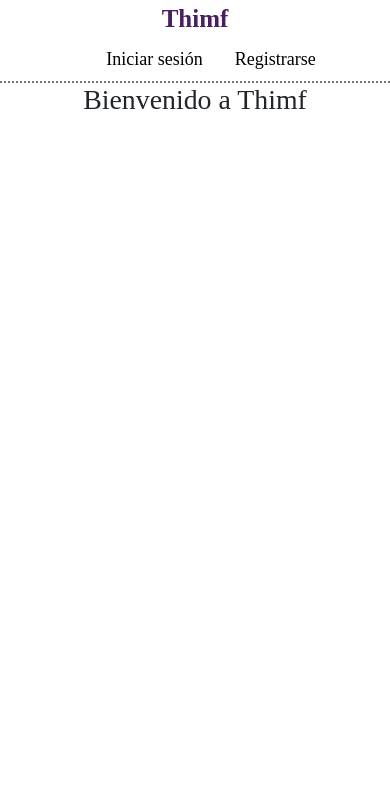
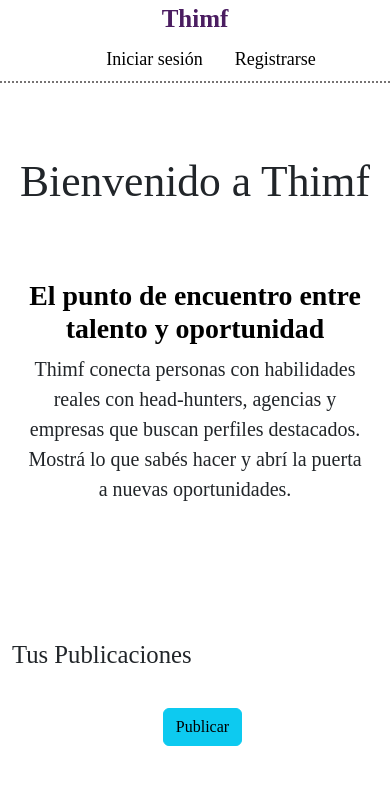
Before and after one commit to Nahuelssasad/thimf, a Flask app: page / in a window 390 px wide. Shown: the top 785 px of the page. Run offline with Flask 3, Linux system fonts and the light colour scheme.

Commit message:
These past few days I've been developing the style and structure of the index and finishing the modal. I've also added dynamic buttons using JavaScript. In the modal, on the form, I used JavaScript for the text area (title, description).

```diff
--- a/static/styles.css
+++ b/static/styles.css
@@ -91,3 +91,55 @@ button{
     border-color: #8b5cf6;
     color: white;
 }
+.grid{
+    display:grid;
+    grid-template-columns: repeat(3,minmax(220px, 280px));
+    max-width: 1100px;
+    margin: auto;
+    justify-content: center;
+    gap: 20px;
+}
+.items{
+    cursor: pointer;
+}
+.items img{
+    width: 100%;
+    height: 170px;
+    object-fit: cover;
+}
+
+@media (max-width:768px){
+    .grid{
+        grid-template-columns: repeat(2,minmax(220px, 280px));
+    }
+}
+@media (max-width:480px){
+    .grid{
+        grid-template-columns: repeat(1,minmax(220px, 280px));
+    }
+}
+.title-publications{
+    text-align: left;
+    font-size: 2rem;
+    padding-left: 15px;
+
+}
+.btn-info:hover{
+    background-color: rgb(51, 187, 241);
+
+    transition: 0.3s;
+    cursor: pointer;
+}
+ .container-button{
+    padding-left: 15px;
+    padding-bottom: 15px;
+}
+.container-button button{
+    margin-top: 15px !important;
+ }
+.info p {
+    width: 100%;
+    white-space: nowrap;
+    text-overflow: ellipsis;
+    overflow: hidden;
+}
--- a/templates/index.html
+++ b/templates/index.html
@@ -2,7 +2,62 @@
 {% block title %}Inicio{% endblock %}
 
 {% block main %}
-    <div class="d-flex justify-content-center align-items-center">
-        <h1>Bienvenido a Thimf</h1>
+        <h1 class="display-1 mt-5 pt-4 text-center">Bienvenido a Thimf</h1>
+        <div class="px-4 py-5 my-4 text-center">
+            <h1 class="fw-bold text-body-emphasis h1">El punto de encuentro entre talento y oportunidad</h1>
+            <div class="col-lg-6 mx-auto">
+                <p class="lead mb-4 fs-5">
+                        Thimf conecta personas con habilidades reales con head-hunters, agencias y empresas que
+                        buscan perfiles destacados. Mostrá lo que sabés hacer y abrí la puerta a nuevas oportunidades.
+                </p>
+            </div>
+        </div >
+        <div class="container mt-5">
+            <h2 class=" my-3 ">Tus Publicaciones</h2>
+            <div class="grid ">
+                {% for post in posts %}
+                <div class="items">
+                    <img src="animal.jpg">
+                    <div class="info">
+                        <h3>{{ post.title }}</h3>
+                        <p>{{ post.description }}</p>
+                    </div>
+                </div>
+                {% endfor %}
+            </div>
+            <div class="w-100 text-center text-md-start my-2 container-button"><button class="btn btn-info" type="button" id="openModalBtn">Publicar</button></div>
+        </div>
+
+
+        <div id="modal" class="modal">
+        <div class="modal-content">
+            <span id = "closeModalBtn" class = "close">&times; </span>
+            <div class="modal-ContainerContent">
+                <div class="modal-formImg">
+                        <label for="file-upload" class="custom-file-upload">Seleccionar Archivo</label>
+                        <input id="file-upload" type="file"  form="formInfo">
+                        <img id="imagen-reemplazo" src="" style="display: none; width: 100%; height: 100%; object-fit: cover; ">
+
+
+                </div>
+                <div class="modal-formInfo">
+                    <form action="" id ="formInfo">
+                        <div class="campo">
+                                <label for="title">Titulo</label>
+                                <textarea name="title" id="" ></textarea>
+                        </div>
+                        <div class="campo">
+                            <label for="description">Descripcion</label>
+                            <textarea name="description" id="" ></textarea>
+                        </div>
+                        <button id="button-formPublication">Publicar</button>
+                    </form>
+                </div>
+
+            </div>
+
+        </div>
     </div>
+    </div>
+
 {% endblock %}
--- a/templates/layout.html
+++ b/templates/layout.html
@@ -20,7 +20,7 @@
             <header class="d-flex flex-wrap align-items-center justify-content-center justify-content-md-between"  >
                 <div class="col-md-3 text-center px-md-2"><a  class ="nav-link text-md-start" id="header_title" href= "/">Thimf</a></div>
                 <ul class="nav col-12 justify-content-center  col-md-auto   ">
-                    <li class="px-2"><a   class="nav-link"   href="/">Publicar</a></li>
+                    <li class="px-2"><a   class="nav-link"   href="/" id="openModalBtn" style="cursor: pointer;">Publicar</a></li>
                     <li class="px-2"><a   class="nav-link"   href="/">Buscar talento</a></li>
                 </ul>
 
@@ -57,5 +57,10 @@
 
     </div>
 
+    <script src="static/textarea.js"></script>
+    <script src  ="static/inputImg.js"></script>
+    <script src="static/close.js"></script>
+
+
 </body>
 </html>
```
Also changed, not shown: templates/close.js (added, +10 -0 lines), templates/inputImg.js (added, +18 -0 lines), templates/textarea.js (added, +8 -0 lines).
